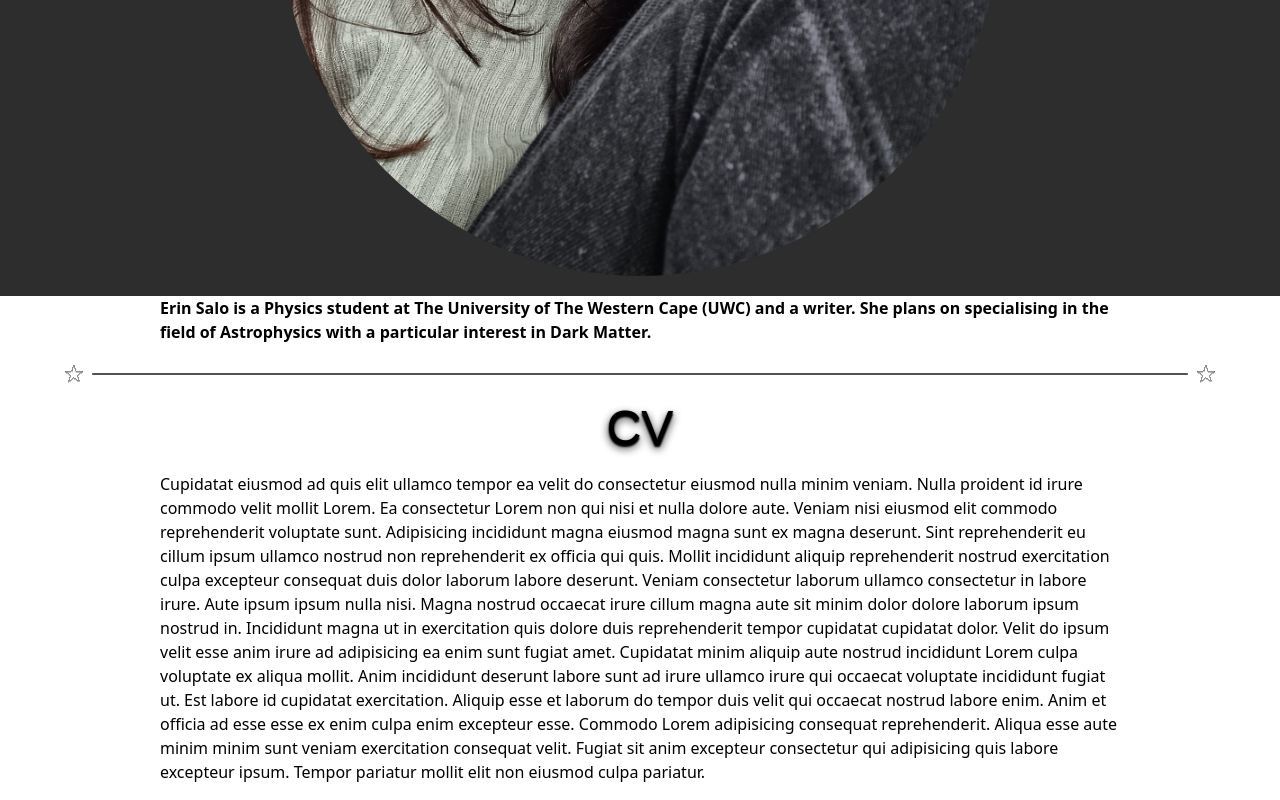
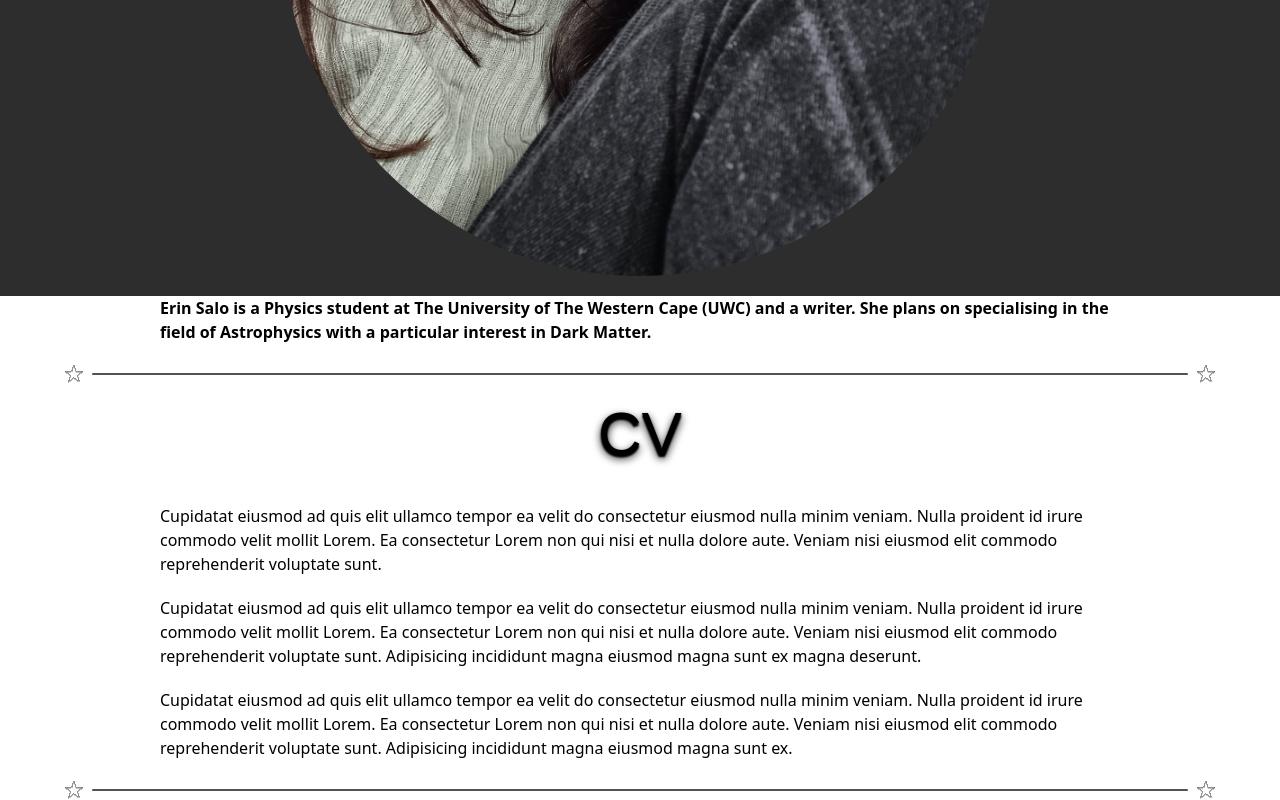
Before and after one commit to CadmusKei/erins-site, a Next.js app: page / in a window 1280 px wide. Shown: the part 824-1624 px from the top of the page. Built offline with nearby package versions, Linux system fonts and the light colour scheme; a web font is replaced by a local one.

Commit message:
Update CV section styling and content in Home component

```diff
--- a/app/page.js
+++ b/app/page.js
@@ -29,39 +29,33 @@ export default function Home() {
           </p>
         </div>
         <Divider />
-        <Title size="text-5xl">CV</Title>
-        <div className="w-[75%] flex flex-col space-y-5 items-center">
+        <Title size="text-6xl">CV</Title>
+        <div className="w-[75%] mt-5 flex flex-col space-y-5 items-center">
+          <p>
+            Cupidatat eiusmod ad quis elit ullamco tempor ea velit do
+            consectetur eiusmod nulla minim veniam. Nulla proident id irure
+            commodo velit mollit Lorem. Ea consectetur Lorem non qui nisi et
+            nulla dolore aute. Veniam nisi eiusmod elit commodo reprehenderit
+            voluptate sunt.
+          </p>
           <p>
             Cupidatat eiusmod ad quis elit ullamco tempor ea velit do
             consectetur eiusmod nulla minim veniam. Nulla proident id irure
             commodo velit mollit Lorem. Ea consectetur Lorem non qui nisi et
             nulla dolore aute. Veniam nisi eiusmod elit commodo reprehenderit
             voluptate sunt. Adipisicing incididunt magna eiusmod magna sunt ex
-            magna deserunt. Sint reprehenderit eu cillum ipsum ullamco nostrud
-            non reprehenderit ex officia qui quis. Mollit incididunt aliquip
-            reprehenderit nostrud exercitation culpa excepteur consequat duis
-            dolor laborum labore deserunt.
+            magna deserunt.
+          </p>
+          <p>
+            Cupidatat eiusmod ad quis elit ullamco tempor ea velit do
+            consectetur eiusmod nulla minim veniam. Nulla proident id irure
+            commodo velit mollit Lorem. Ea consectetur Lorem non qui nisi et
+            nulla dolore aute. Veniam nisi eiusmod elit commodo reprehenderit
+            voluptate sunt. Adipisicing incididunt magna eiusmod magna sunt ex.
 
-            Veniam consectetur laborum ullamco
-            consectetur in labore irure. Aute ipsum ipsum nulla nisi. Magna
-            nostrud occaecat irure cillum magna aute sit minim dolor dolore
-            laborum ipsum nostrud in. Incididunt magna ut in exercitation quis
-            dolore duis reprehenderit tempor cupidatat cupidatat dolor. Velit do
-            ipsum velit esse anim irure ad adipisicing ea enim sunt fugiat amet.
-            Cupidatat minim aliquip aute nostrud incididunt Lorem culpa
-            voluptate ex aliqua mollit.
-
-            Anim incididunt deserunt labore sunt ad
-            irure ullamco irure qui occaecat voluptate incididunt fugiat ut. Est
-            labore id cupidatat exercitation. Aliquip esse et laborum do tempor
-            duis velit qui occaecat nostrud labore enim. Anim et officia ad esse
-            esse ex enim culpa enim excepteur esse. Commodo Lorem adipisicing
-            consequat reprehenderit. Aliqua esse aute minim minim sunt veniam
-            exercitation consequat velit. Fugiat sit anim excepteur consectetur
-            qui adipisicing quis labore excepteur ipsum. Tempor pariatur mollit
-            elit non eiusmod culpa pariatur.
           </p>
         </div>
+        <Divider />
       </div>
     </div>
   );
```
